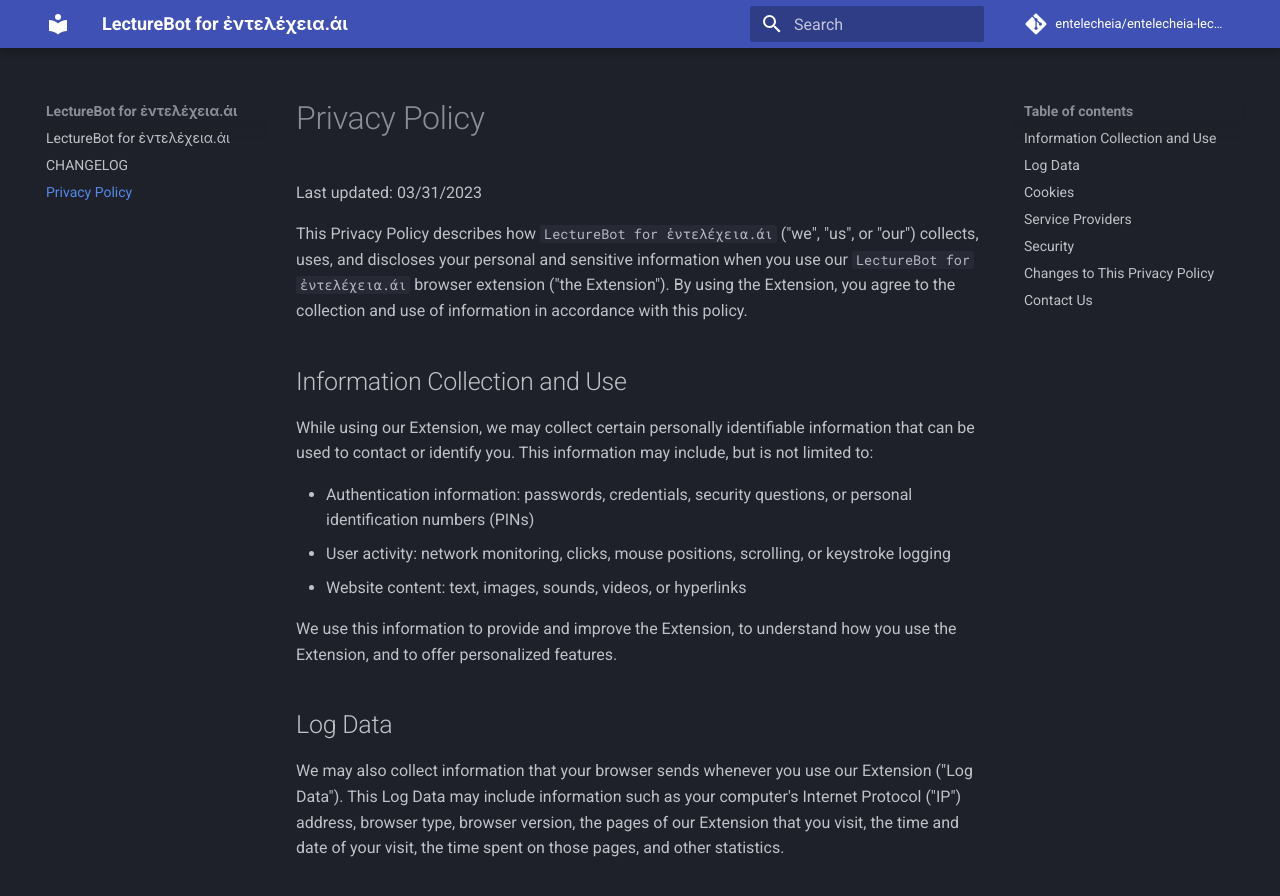
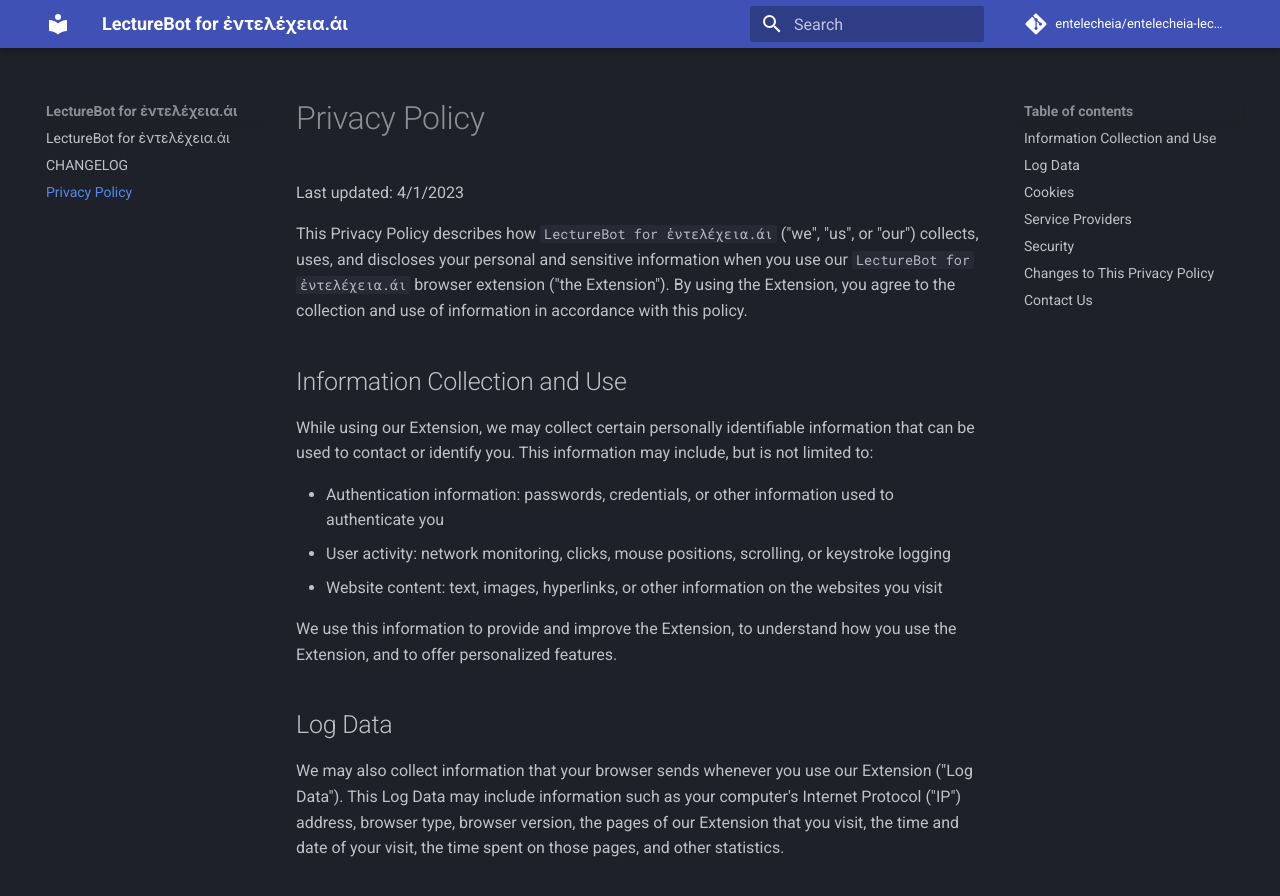
Before and after one commit to entelecheia/entelecheia-lecture-bot, an MkDocs documentation site: the page built from docs/PRIVACY_POLICY.md, in a window 1280 px wide and 900 px high. Shown: the top 896 px of the window. Built offline with MkDocs 1.6.1 and Material for MkDocs 9.7.7, drawn with Linux system fonts in a browser that asks for light colours; comment, search, counter and statistics services are not loaded.

Commit message:
chore: update privacy policy

```diff
--- a/docs/PRIVACY_POLICY.md
+++ b/docs/PRIVACY_POLICY.md
@@ -1,6 +1,6 @@
 # Privacy Policy
 
-Last updated: 03/31/2023
+Last updated: 4/1/2023
 
 This Privacy Policy describes how `LectureBot for ἐντελέχεια.άι` ("we", "us", or "our") collects, uses, and discloses your personal and sensitive information when you use our `LectureBot for ἐντελέχεια.άι` browser extension ("the Extension"). By using the Extension, you agree to the collection and use of information in accordance with this policy.
 
@@ -8,9 +8,9 @@
 
 While using our Extension, we may collect certain personally identifiable information that can be used to contact or identify you. This information may include, but is not limited to:
 
-- Authentication information: passwords, credentials, security questions, or personal identification numbers (PINs)
+- Authentication information: passwords, credentials, or other information used to authenticate you
 - User activity: network monitoring, clicks, mouse positions, scrolling, or keystroke logging
-- Website content: text, images, sounds, videos, or hyperlinks
+- Website content: text, images, hyperlinks, or other information on the websites you visit
 
 We use this information to provide and improve the Extension, to understand how you use the Extension, and to offer personalized features.
 
@@ -36,4 +36,4 @@
 
 ## Contact Us
 
-If you have any questions about this Privacy Policy, please contact us at [entelecheia@hotmail.com](entelecheia@hotmail.com).
+If you have any questions about this Privacy Policy, please contact us at [entelecheia@hotmail.com](mailto:entelecheia@hotmail.com)
```
